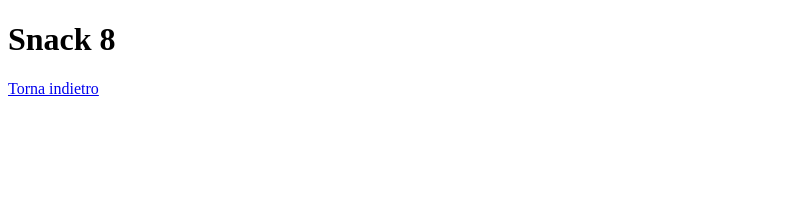
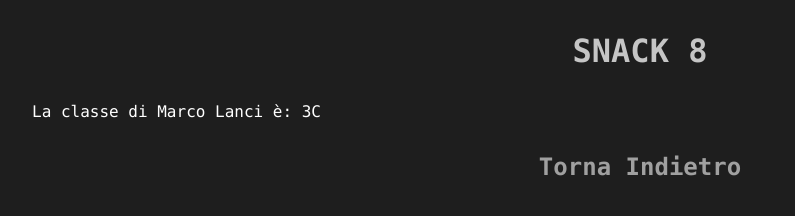
Before and after one commit to greencode-dev/js-jsnacks-blocco-5, a plain HTML site: page snack-8/index.html in a window 1280 px wide. Shown: the whole page, without its empty margins (0-795 px from the left). Drawn offline with Linux system fonts and the light colour scheme.

Commit message:
snack8 completed

```diff
--- a/snack-8/index.html
+++ b/snack-8/index.html
@@ -1,18 +1,19 @@
 <!DOCTYPE html>
 <html lang="en">
-
   <head>
-  <meta charset="UTF-8">
-  <meta name="viewport" content="width=device-width, initial-scale=1.0">
+    <meta charset="UTF-8" />
+    <meta name="viewport" content="width=device-width, initial-scale=1.0" />
     <title>Snack 8</title>
+    <link rel="stylesheet" href="../style.css" />
   </head>
 
   <body>
     <h1>Snack 8</h1>
 
+    <div id="output"></div>
+
     <a href="../index.html">Torna indietro</a>
 
     <script src="script.js"></script>
   </body>
-
 </html>
--- a/snack-8/script.js
+++ b/snack-8/script.js
@@ -3,21 +3,40 @@ const students = [
     id: 1,
     name: 'Marco Lanci',
     age: 32,
-    class: '3C'
+    class: '3C',
   },
   {
     id: 2,
     name: 'Mario Banfi',
     age: 34,
-    class: '4A'
+    class: '4A',
   },
   {
     id: 3,
     name: 'Luigi Banzi',
     age: 33,
-    class: '5B'
+    class: '5B',
   },
 ];
 
 // Recupera la classe dello studente 'Marco Lanci'
 // Risultato: '3C'
+
+let marcoClass = '';
+for (let i = 0; i < students.length; i++) {
+  if (students[i].name === 'Marco Lanci') {
+    marcoClass = students[i].class;
+    break;
+  }
+}
+
+console.log(marcoClass);
+
+// Stampa in pagina la classe dello studente 'Marco Lanci'
+// Risultato: '3C'
+
+const outputDiv = document.getElementById('output');
+
+const classInfo = document.createElement('p');
+classInfo.textContent = `La classe di Marco Lanci è: ${marcoClass}`;
+outputDiv.appendChild(classInfo);
```
Lines whose indentation alone changed are shown as unchanged.
